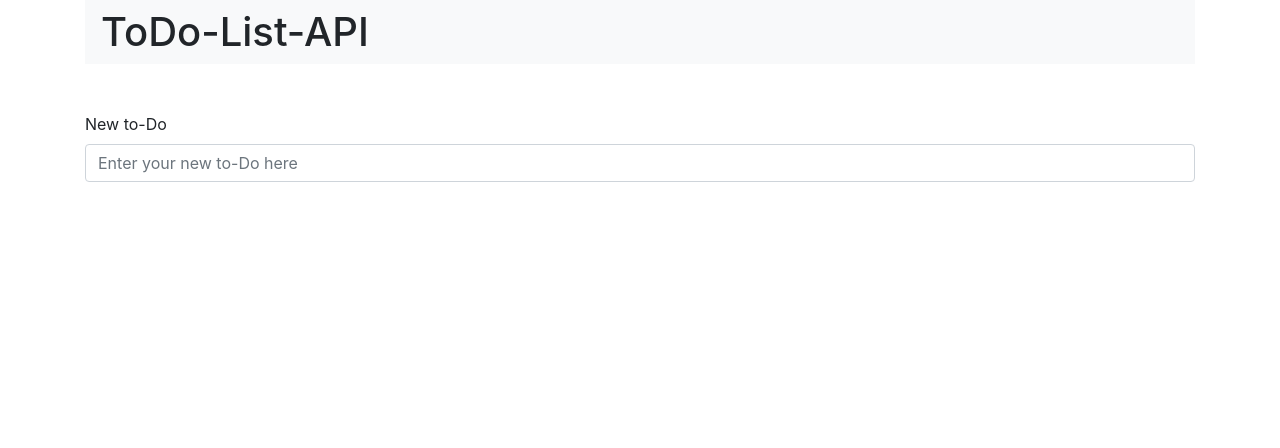
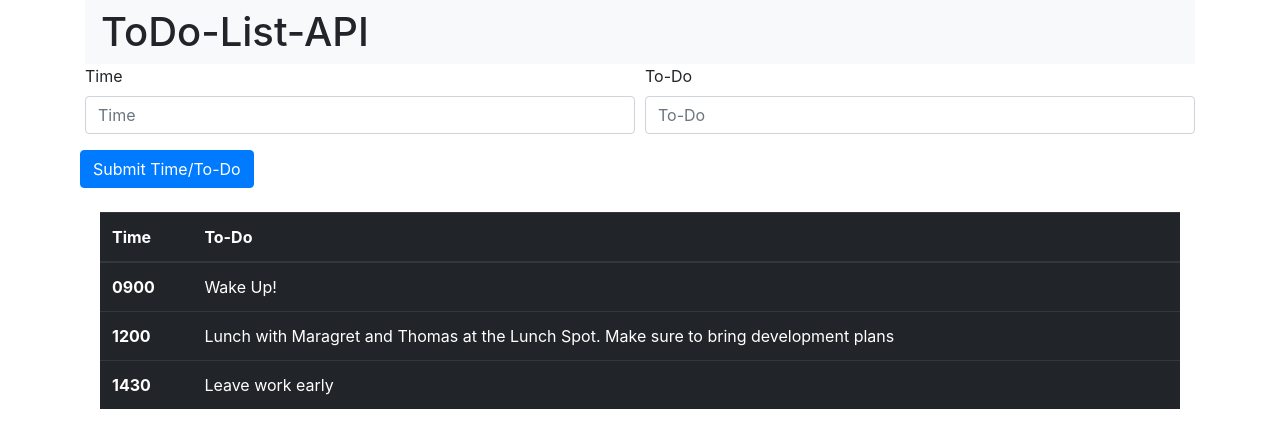
Before and after one commit to stall84/express-api-todoList, a website: page public/index.html in a window 1280 px wide. Drawn offline with nearby package versions, Linux system fonts and the light colour scheme; no server answers.

Commit message:
made major overhaul to index.html to set up input forms for time/todo and then a display table for listing todos. Started work on script.js coding. Need more information on how to send the form data submission back to server

```diff
--- a/public/index.html
+++ b/public/index.html
@@ -6,7 +6,7 @@
     <meta name="viewport" content="width=device-width, initial-scale=1.0">
     <title>Your ToDo List</title>
     <link rel="stylesheet" href="https://maxcdn.bootstrapcdn.com/bootstrap/4.0.0/css/bootstrap.min.css" integrity="sha384-Gn5384xqQ1aoWXA+058RXPxPg6fy4IWvTNh0E263XmFcJlSAwiGgFAW/dAiS6JXm" crossorigin="anonymous">
-
+    <script src="https://cdn.jsdelivr.net/npm/axios/dist/axios.min.js"></script>
 </head>
 <body>
     <div class="container" id="navCont">
@@ -15,29 +15,57 @@
     </nav>
     </div>
 
-    <div class="container">
-        <div class="row mt-5">
-            <div class="col-12">
+    <div class="container" id="main-holder">
+        <form>
+            <div class="form-row">
+                <div class="form-group col-md-6">
+                  <label for="inputTime">Time</label>
+                  <input type="text" class="form-control" id="inputTime" placeholder="Time">
+                </div>
+                <div class="form-group col-md-6">
+                  <label for="inputTodo">To-Do</label>
+                  <input type="text" class="form-control" id="inputTodo" placeholder="To-Do">
+                </div>
+                <button id="submit" type="submit" class="btn btn-primary">Submit Time/To-Do</button>
+            </div>
+        </form>
+    </div>
 
-                <form>
-                    <div class="form-group">
-                    <label for="new-todo">New to-Do</label>
-                    <input type="new-todo" class="form-control" id="new-todo" placeholder="Enter your new to-Do here">
-                    </div>
-                </form>
+    <div class="container" id="display-holder">
+
+        <div class="col-12 mt-4">
+
+            <table class="table table-dark">
+                <thead>
+                  <tr>
+                    <th scope="col">Time</th>
+                    <th scope="col">To-Do</th>
+                  </tr>
+                </thead>
+                <tbody>
+                  <tr>
+                    <th scope="row">0900</th>
+                    <td>Wake Up!</td>
+
+                  </tr>
+                  <tr>
+                    <th scope="row">1200</th>
+                    <td>Lunch with Maragret and Thomas at the Lunch Spot. Make sure to bring development plans</td>
+
+                  </tr>
+                  <tr>
+                    <th scope="row">1430</th>
+                    <td>Leave work early</td>
+
+                  </tr>
+                </tbody>
+              </table>
+
+        </div>
+
+    </div>
 
 
-            </div>
-        </div>
-    </div>
-
-    <div class="container">
-        <div class="row">
-            <div class="col-12">
-                <!--Placeholder for to-Do display (response)-->
-            </div>
-        </div>
-     </div>
 </body>
 <script src="script.js"></script>
 </html>
--- a/public/script.js
+++ b/public/script.js
@@ -1,3 +1,10 @@
 // JS for index.html
 
-console.log('Testing script.js ...');
+document.getElementById('submit').addEventListener("click", submit());
+
+function submit () {
+    axios.post('/api/todos')
+       .then(function(response) {
+    console.log('where to go from here');
+})
+};
--- a/todos-api.js
+++ b/todos-api.js
@@ -22,7 +22,7 @@ app.listen(PORT, () => {
 });
 
 // 'expose' the public folder
-app.use(express.static(__dirname + 'public'));
+app.use(express.static(__dirname + '/public'));
 
 // GET /api/todos
 app.get('/api/todos', (req,res) => {
```
